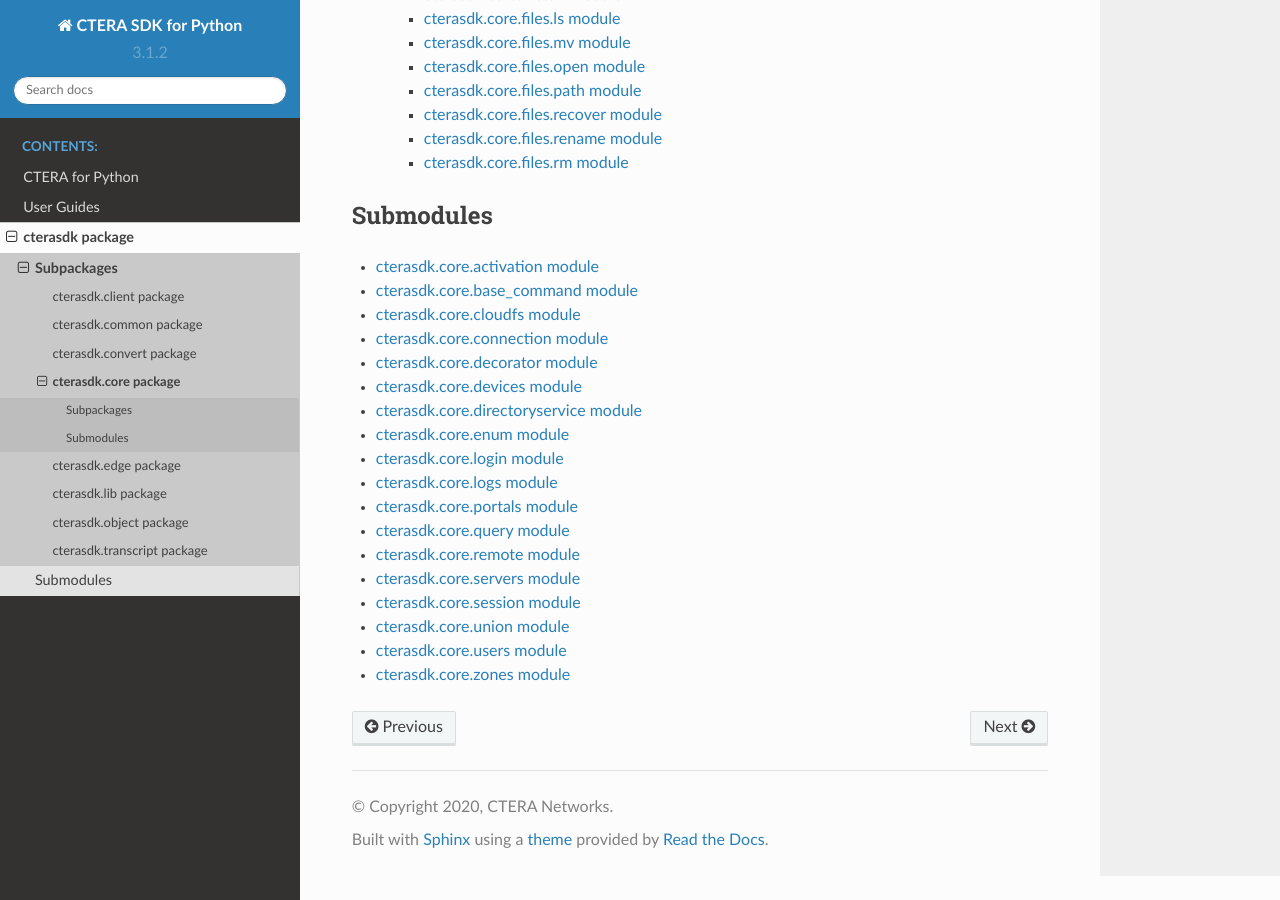
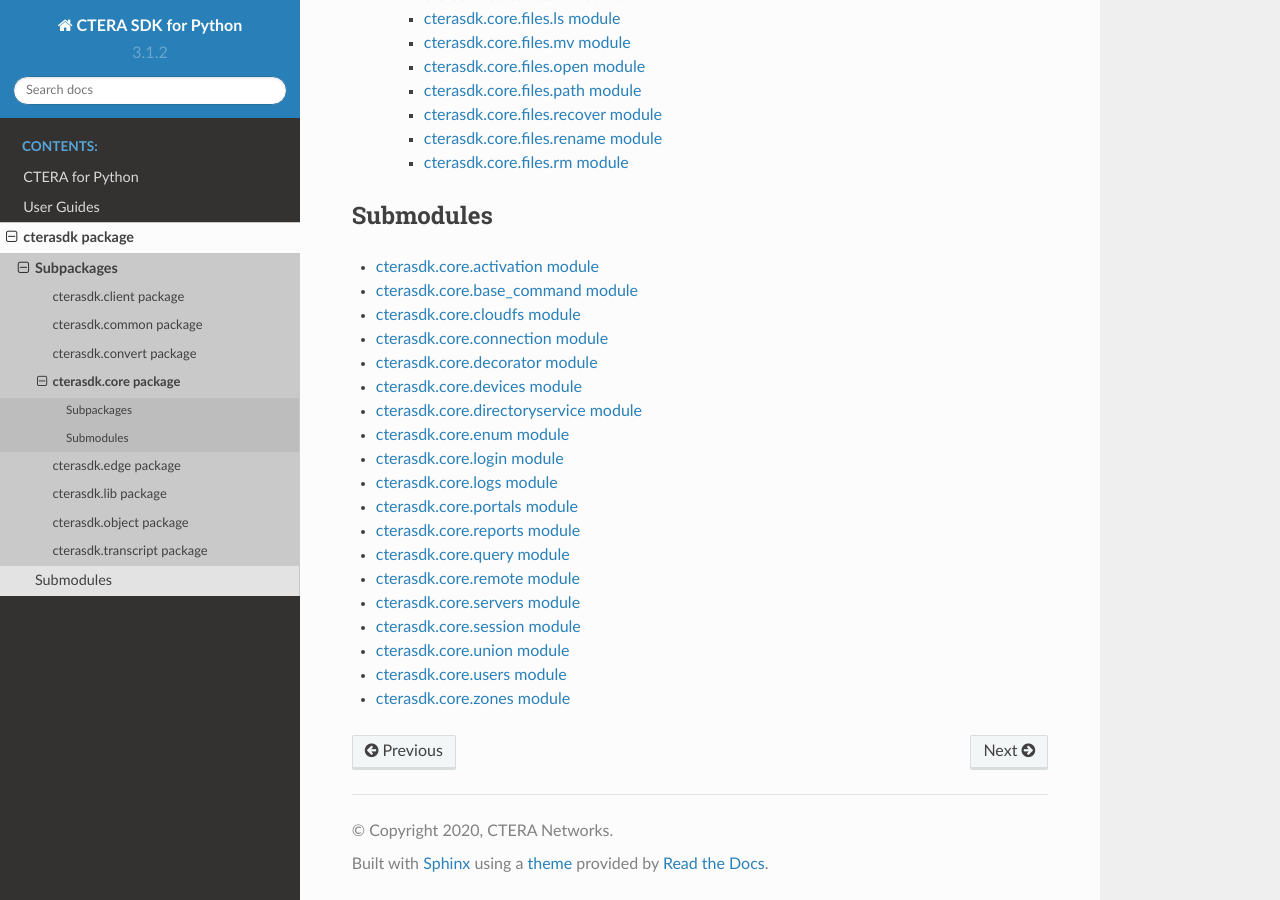
Before and after one commit to ctera/ctera-python-sdk, a Sphinx documentation site: the page built from docs/source/api/cterasdk.core.rst, in a window 1280 px wide and 900 px high, scrolled down 549 px. Built offline with Sphinx 7.4.7 and the Read the Docs theme 2.0.0, drawn with Linux system fonts in a browser that asks for light colours; the version number is read from the project's files by our own code.

Commit message:
Add reports module to the core modules rst file

```diff
--- a/docs/source/api/cterasdk.core.reports.rst
+++ b/docs/source/api/cterasdk.core.reports.rst
@@ -1,5 +1,5 @@
-cterasdk.core.remote module
-===========================
+cterasdk.core.reports module
+============================
 
 .. automodule:: cterasdk.core.reports
     :members:
--- a/docs/source/api/cterasdk.core.rst
+++ b/docs/source/api/cterasdk.core.rst
@@ -29,6 +29,7 @@ Submodules
    cterasdk.core.login
    cterasdk.core.logs
    cterasdk.core.portals
+   cterasdk.core.reports
    cterasdk.core.query
    cterasdk.core.remote
    cterasdk.core.servers
```
